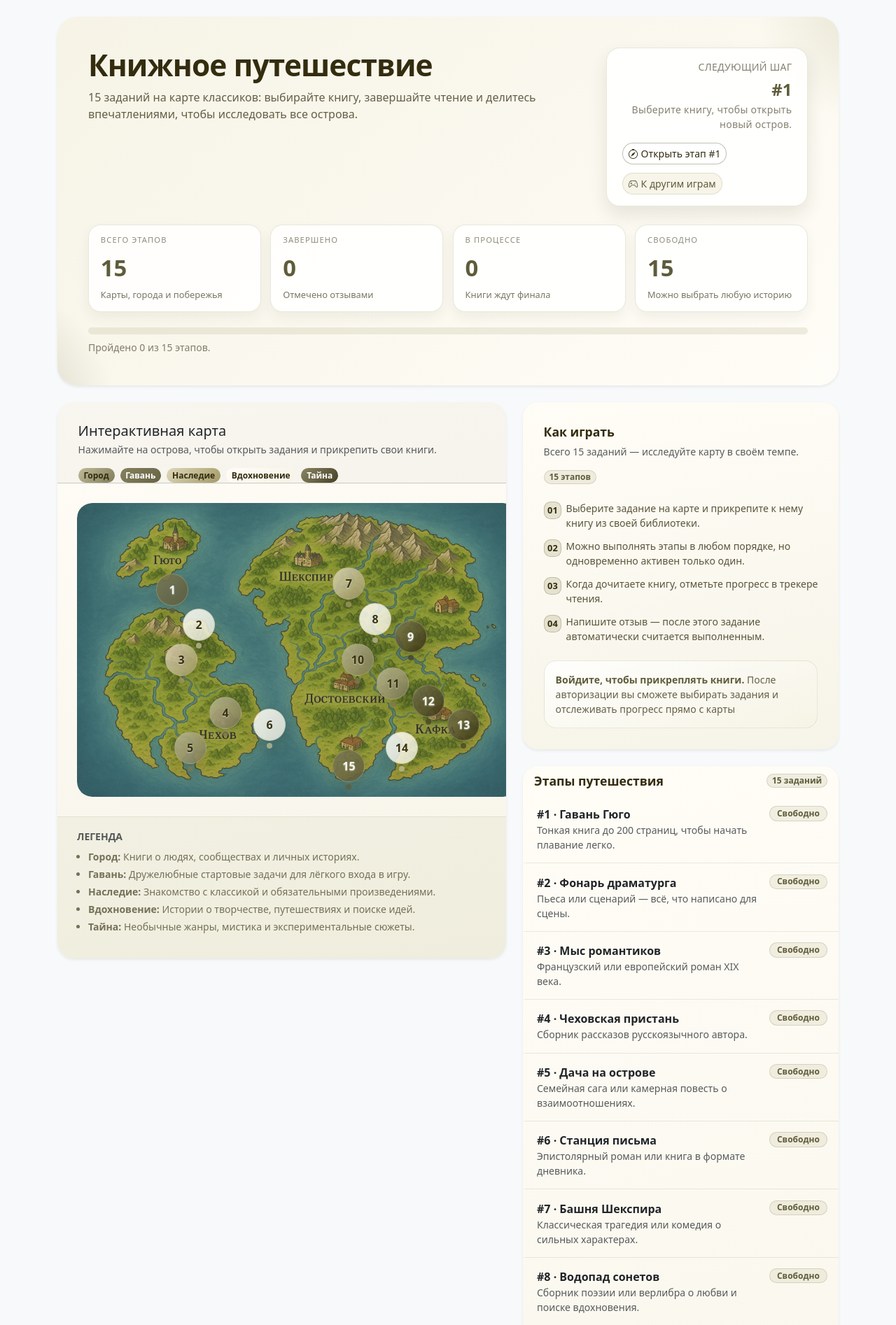
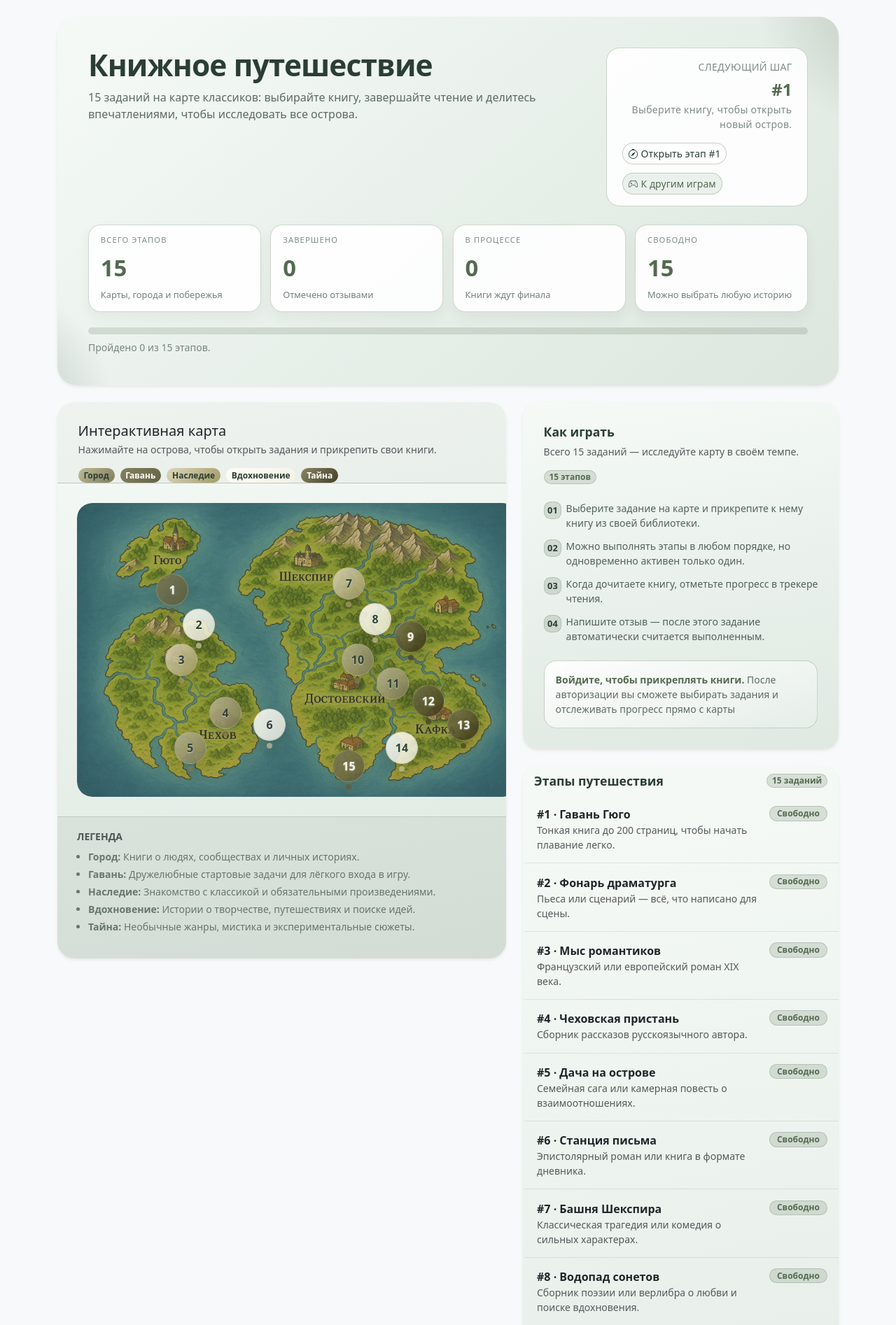
Before and after one commit to OlgaKuznetsova03/Mybooks_server, a Django app: page /games/journey-map/ in a window 1280 px wide; the page is wider, and only the part inside the window is pictured. Shown: the part 81-1975 px from the top of that part at 70% size. Run offline with Django 4.2, Linux system fonts and the light colour scheme.

Commit message:
книжное путешествие настраиваем цвет8

```diff
--- a/games/static/games/game-pages.css
+++ b/games/static/games/game-pages.css
@@ -1,22 +1,22 @@
 :root {
-  --journey-ink: #332c0f;
-  --journey-olive: #5f5c3b;
-  --journey-fern: #7b7752;
-  --journey-gold: #bcb893;
-  --journey-sand: #f6f3e5;
-  --journey-cream: #fffdf6;
-  --journey-mist: rgba(188, 184, 147, 0.25);
-  --journey-haze: rgba(95, 92, 59, 0.12);
+  --journey-ink: #2b3e34;
+  --journey-olive: #546a50;
+  --journey-fern: #6f8973;
+  --journey-gold: #9fb5a4;
+  --journey-sand: #e7efe9;
+  --journey-cream: #f5faf6;
+  --journey-mist: rgba(84, 106, 80, 0.18);
+  --journey-haze: rgba(43, 62, 52, 0.12);
 }
 
 .game-hero {
   position: relative;
-   border-radius: 1.75rem;
+  border-radius: 1.75rem;
   overflow: hidden;
   color: var(--journey-ink);
-  background: linear-gradient(140deg, rgba(246, 243, 229, 0.95), rgba(255, 253, 246, 0.92));
-  border: 1px solid rgba(188, 184, 147, 0.28);
-  box-shadow: 0 20px 45px rgba(51, 44, 15, 0.08);
+  background: linear-gradient(140deg, rgba(245, 250, 246, 0.96), rgba(217, 228, 219, 0.9));
+  border: 1px solid rgba(84, 106, 80, 0.24);
+  box-shadow: 0 20px 45px rgba(43, 62, 52, 0.08);
 }
 
 .game-hero::before,
@@ -24,7 +24,7 @@
   content: "";
   position: absolute;
   border-radius: 999px;
-  background: radial-gradient(circle at center, rgba(188, 184, 147, 0.35), transparent 70%);
+  background: radial-gradient(circle at center, rgba(84, 106, 80, 0.25), transparent 70%);
   pointer-events: none;
 }
 
@@ -38,7 +38,7 @@
   inset: auto auto -40% -25%;
   width: clamp(240px, 44vw, 360px);
   aspect-ratio: 1 / 1;
-  background: radial-gradient(circle at center, rgba(95, 92, 59, 0.28), transparent 70%);
+  background: radial-gradient(circle at center, rgba(43, 62, 52, 0.28), transparent 70%);
 }
 
 .game-hero .card-body {
@@ -54,27 +54,27 @@
 
 .game-hero-description {
   max-width: 44rem;
-  color: rgba(51, 44, 15, 0.75);
+  color: rgba(43, 62, 52, 0.75);
 }
 
 .game-hero-meta {
   max-width: 18rem;
   background: rgba(255, 255, 255, 0.88);
-  border: 1px solid rgba(188, 184, 147, 0.32);
+  border: 1px solid rgba(84, 106, 80, 0.28);
   border-radius: 1.2rem;
   padding: 1rem 1.35rem;
-  box-shadow: 0 12px 26px rgba(51, 44, 15, 0.1);
+  border: 1px solid rgba(84, 106, 80, 0.28);
 }
 
 .game-hero-meta .badge,
 .game-hero-meta .small {
   letter-spacing: 0.02em;
-  color: rgba(51, 44, 15, 0.55);
+  color: rgba(43, 62, 52, 0.6);
 }
 
 .game-hero .text-muted,
 .game-hero .text-body-secondary {
-  color: rgba(51, 44, 15, 0.6) !important;
+  color: rgba(43, 62, 52, 0.6) !important;
 }
 
 .game-hero-meta .fs-4 {
@@ -93,7 +93,7 @@
 
 .btn-journey-outline {
   border-radius: 999px;
-  border: 1px solid rgba(95, 92, 59, 0.38);
+  border: 1px solid rgba(84, 106, 80, 0.32);
   background: rgba(255, 255, 255, 0.75);
   color: var(--journey-ink);
   transition: background-color 0.2s ease, color 0.2s ease, border-color 0.2s ease, box-shadow 0.2s ease;
@@ -104,67 +104,67 @@
   background: var(--journey-olive);
   color: #fff;
   border-color: var(--journey-olive);
-  box-shadow: 0 0 0 0.2rem rgba(188, 184, 147, 0.25);
+  border: 1px solid rgba(84, 106, 80, 0.32);
 }
 
 .btn-journey-primary {
   border-radius: 0.95rem;
-  border: 1px solid rgba(95, 92, 59, 0.4);
-  background: linear-gradient(140deg, var(--journey-olive), var(--journey-fern));
+  border: 1px solid rgba(43, 62, 52, 0.45);
+  background: linear-gradient(140deg, var(--journey-olive), var(--journey-ink));
   color: #fff;
   font-weight: 600;
-  box-shadow: 0 16px 28px rgba(51, 44, 15, 0.12);
+  box-shadow: 0 16px 28px rgba(43, 62, 52, 0.12);
   transition: transform 0.2s ease, box-shadow 0.2s ease, background 0.2s ease, border-color 0.2s ease;
 }
 
 .btn-journey-primary:hover,
 .btn-journey-primary:focus-visible {
-  background: linear-gradient(140deg, var(--journey-ink), var(--journey-olive));
-  border-color: rgba(51, 44, 15, 0.65);
-  box-shadow: 0 18px 32px rgba(51, 44, 15, 0.15);
+  background: linear-gradient(140deg, var(--journey-ink), #1c2a23);
+  border-color: rgba(43, 62, 52, 0.6);
+  box-shadow: 0 18px 32px rgba(43, 62, 52, 0.15);
   color: #fff;
 }
 
 .btn-journey-ghost {
   border-radius: 0.9rem;
-  border: 1px solid rgba(188, 184, 147, 0.45);
+  border: 1px solid rgba(84, 106, 80, 0.3);
   background: rgba(255, 255, 255, 0.92);
   color: var(--journey-olive);
   font-weight: 600;
-  box-shadow: 0 12px 24px rgba(51, 44, 15, 0.08);
+  box-shadow: 0 12px 24px rgba(43, 62, 52, 0.08);
   transition: background-color 0.2s ease, color 0.2s ease, box-shadow 0.2s ease, border-color 0.2s ease;
 }
 
 .btn-journey-ghost:hover,
 .btn-journey-ghost:focus-visible {
-  background: rgba(188, 184, 147, 0.2);
+  background: rgba(84, 106, 80, 0.16);
   color: var(--journey-ink);
-  border-color: rgba(95, 92, 59, 0.32);
-  box-shadow: 0 14px 30px rgba(51, 44, 15, 0.12);
+  border-color: rgba(43, 62, 52, 0.32);
+  box-shadow: 0 14px 30px rgba(43, 62, 52, 0.12);
 }
 
 .btn-journey-success {
   border-radius: 0.9rem;
-  border: 1px solid rgba(123, 119, 82, 0.35);
-  background: linear-gradient(140deg, rgba(188, 184, 147, 0.55), rgba(123, 119, 82, 0.7));
+  border: 1px solid rgba(84, 106, 80, 0.32);
+  background: linear-gradient(140deg, rgba(155, 182, 162, 0.65), rgba(84, 106, 80, 0.85));
   color: #fff;
   font-weight: 600;
-  box-shadow: 0 14px 26px rgba(51, 44, 15, 0.12);
+  box-shadow: 0 14px 26px rgba(43, 62, 52, 0.12);
   transition: background-color 0.2s ease, box-shadow 0.2s ease, border-color 0.2s ease;
 }
 
 .btn-journey-success:hover,
 .btn-journey-success:focus-visible {
-  background: linear-gradient(140deg, rgba(123, 119, 82, 0.9), rgba(95, 92, 59, 0.85));
-  border-color: rgba(95, 92, 59, 0.55);
-  box-shadow: 0 18px 32px rgba(51, 44, 15, 0.15);
+  background: linear-gradient(140deg, rgba(84, 106, 80, 0.95), rgba(43, 62, 52, 0.9));
+  border-color: rgba(43, 62, 52, 0.55);
+  box-shadow: 0 18px 32px rgba(43, 62, 52, 0.15);
   color: #fff;
 }
 
 .btn-journey-soft {
   border-radius: 999px;
-  border: 1px solid rgba(188, 184, 147, 0.35);
-  background: rgba(246, 243, 229, 0.85);
+  border: 1px solid rgba(84, 106, 80, 0.28);
+  background: rgba(231, 239, 233, 0.85);
   color: var(--journey-olive);
   transition: background-color 0.2s ease, color 0.2s ease, border-color 0.2s ease, box-shadow 0.2s ease;
 }
@@ -205,15 +205,15 @@
   display: flex;
   flex-direction: column;
   gap: 0.35rem;
-  border: 1px solid rgba(188, 184, 147, 0.32);
-  box-shadow: 0 8px 18px rgba(51, 44, 15, 0.06);
+  border: 1px solid rgba(84, 106, 80, 0.26);
+  box-shadow: 0 8px 18px rgba(43, 62, 52, 0.06);
 }
 
 .game-hero-stat .label {
   font-size: 0.7rem;
   text-transform: uppercase;
   letter-spacing: 0.1em;
-  color: rgba(51, 44, 15, 0.55);
+  color: rgba(43, 62, 52, 0.6);
 }
 
 .game-hero-stat .value {
@@ -224,7 +224,7 @@
 
 .game-hero-stat .hint {
   font-size: 0.8rem;
-  color: rgba(51, 44, 15, 0.65);
+  color: rgba(43, 62, 52, 0.65);
 }
 
 .game-progress {
@@ -245,9 +245,9 @@
 
 .game-panel {
   border-radius: 1.35rem;
-  border: 1px solid rgba(188, 184, 147, 0.28);
-  background: linear-gradient(170deg, rgba(255, 253, 246, 0.95), rgba(246, 243, 229, 0.85));
-  box-shadow: 0 16px 32px rgba(51, 44, 15, 0.07);
+  border: 1px solid rgba(84, 106, 80, 0.24);
+  background: linear-gradient(170deg, rgba(245, 250, 246, 0.95), rgba(217, 228, 219, 0.82));
+  box-shadow: 0 16px 32px rgba(43, 62, 52, 0.07);
 }
 
 .game-panel .card-header,
@@ -261,7 +261,7 @@
 }
 
 .game-panel--soft {
-  background: linear-gradient(170deg, rgba(255, 253, 246, 0.95), rgba(246, 243, 229, 0.85));
+  background: linear-gradient(170deg, rgba(245, 250, 246, 0.95), rgba(217, 228, 219, 0.8));
 }
 
 .game-panel-title {
@@ -282,7 +282,7 @@
   position: relative;
   padding-left: 2rem;
   margin-bottom: 0.75rem;
-  color: rgba(51, 44, 15, 0.8);
+  color: rgba(43, 62, 52, 0.8);
 }
 
 .game-checklist li::before {
@@ -296,18 +296,18 @@
   border-radius: 0.6rem;
   display: grid;
   place-items: center;
-  background: rgba(188, 184, 147, 0.35);
+  background: rgba(84, 106, 80, 0.18);
   color: var(--journey-ink);
   font-weight: 600;
   font-size: 0.8rem;
-  box-shadow: inset 0 0 0 1px rgba(95, 92, 59, 0.28);
+  box-shadow: inset 0 0 0 1px rgba(84, 106, 80, 0.22);
 }
 
 .game-hint {
   border-radius: 1.1rem;
-  background: linear-gradient(160deg, rgba(255, 255, 255, 0.85), rgba(246, 243, 229, 0.85));
-  border: 1px solid rgba(188, 184, 147, 0.28);
-  color: rgba(51, 44, 15, 0.75);
+  background: linear-gradient(160deg, rgba(255, 255, 255, 0.9), rgba(231, 239, 233, 0.85));
+  border: 1px solid rgba(84, 106, 80, 0.26);
+  color: rgba(43, 62, 52, 0.75);
 }
 
 .game-hint strong {
@@ -317,9 +317,9 @@
 .journey-map-card {
   border-radius: 1.5rem;
   overflow: hidden;
-  background: linear-gradient(170deg, rgba(255, 253, 246, 0.95), rgba(246, 243, 229, 0.85));
-  border: 1px solid rgba(188, 184, 147, 0.28);
-  box-shadow: 0 18px 36px rgba(51, 44, 15, 0.07);
+  background: linear-gradient(170deg, rgba(245, 250, 246, 0.96), rgba(217, 228, 219, 0.84));
+  border: 1px solid rgba(84, 106, 80, 0.24);
+  box-shadow: 0 18px 36px rgba(43, 62, 52, 0.07);
 }
 
 .journey-map-card .card-header {
@@ -332,15 +332,15 @@
 
 .journey-map-card .card-footer {
   padding: 1.1rem clamp(1.35rem, 2vw + 1rem, 1.75rem) clamp(1.5rem, 2vw + 1.4rem, 1.9rem);
-  border-top: 1px solid rgba(188, 184, 147, 0.28);
-  background: rgba(188, 184, 147, 0.12);
+  border-top: 1px solid rgba(84, 106, 80, 0.2);
+  background: rgba(84, 106, 80, 0.08);
 }
 
 .journey-map-card .journey-map__canvas {
   border-radius: 1.35rem;
   border: none;
-  box-shadow: inset 0 0 0 1px rgba(188, 184, 147, 0.22);
-  background: linear-gradient(180deg, rgba(246, 243, 229, 0.75), rgba(255, 255, 255, 0.9));
+  box-shadow: inset 0 0 0 1px rgba(84, 106, 80, 0.18);
+  background: linear-gradient(180deg, rgba(231, 239, 233, 0.75), rgba(255, 255, 255, 0.9));
 }
 
 .journey-map-card .journey-map__canvas::before {
@@ -357,19 +357,19 @@
 .journey-legend-hints {
   margin-bottom: 0;
   padding-left: 1rem;
-  color: rgba(51, 44, 15, 0.65);
+  color: rgba(43, 62, 52, 0.65);
 }
 
 .journey-stage-list__item {
   padding: 0.95rem 1.15rem;
   border: none;
-  border-bottom: 1px solid rgba(95, 92, 59, 0.12);
+  border-bottom: 1px solid rgba(84, 106, 80, 0.14);
   background: transparent;
   transition: background-color 0.2s ease, transform 0.2s ease;
 }
 
 .journey-stage-list__item:hover {
-  background: rgba(246, 243, 229, 0.7);
+  background: rgba(217, 228, 219, 0.38);
 }
 
 .journey-stage-list__status {
@@ -380,24 +380,24 @@
 }
 
 .journey-stage-list__status--available {
-  background: rgba(188, 184, 147, 0.2);
+  background: rgba(84, 106, 80, 0.18);
   color: var(--journey-olive);
-  box-shadow: inset 0 0 0 1px rgba(95, 92, 59, 0.18);
+  box-shadow: inset 0 0 0 1px rgba(84, 106, 80, 0.22);
 }
 
 .journey-stage-list__status--in_progress {
-  background: rgba(123, 119, 82, 0.18);
+  background: rgba(122, 149, 124, 0.18);
   color: var(--journey-ink);
 }
 
 .journey-stage-list__status--completed {
-  background: rgba(95, 92, 59, 0.18);
-  color: var(--journey-ink);
+  background: rgba(43, 62, 52, 0.25);
+  color: #fff;
 }
 
 .journey-stage-panel {
   --bs-offcanvas-width: min(420px, 100vw);
-  background: linear-gradient(180deg, rgba(246, 243, 229, 0.85), rgba(255, 255, 255, 0.95));
+  background: linear-gradient(180deg, rgba(231, 239, 233, 0.85), rgba(255, 255, 255, 0.95));
   color: var(--journey-ink);
 }
 
@@ -444,35 +444,35 @@
 
 .journey-alert {
   border-radius: 1.1rem;
-  border: 1px solid rgba(188, 184, 147, 0.32);
-  background: linear-gradient(150deg, rgba(255, 253, 246, 0.94), rgba(246, 243, 229, 0.85));
-  color: rgba(51, 44, 15, 0.75);
-  box-shadow: 0 12px 24px rgba(51, 44, 15, 0.08);
+  border: 1px solid rgba(84, 106, 80, 0.28);
+  background: linear-gradient(150deg, rgba(245, 250, 246, 0.94), rgba(217, 228, 219, 0.82));
+  color: rgba(43, 62, 52, 0.75);
+  box-shadow: 0 12px 24px rgba(43, 62, 52, 0.08);
 }
 
 .journey-alert--active {
-  background: linear-gradient(150deg, rgba(188, 184, 147, 0.28), rgba(123, 119, 82, 0.18));
-  border-color: rgba(123, 119, 82, 0.35);
+  background: linear-gradient(150deg, rgba(155, 182, 162, 0.32), rgba(84, 106, 80, 0.2));
+  border-color: rgba(84, 106, 80, 0.32);
   color: var(--journey-ink);
 }
 
 .journey-alert--info {
-  background: linear-gradient(150deg, rgba(255, 253, 246, 0.9), rgba(188, 184, 147, 0.18));
+  background: linear-gradient(150deg, rgba(245, 250, 246, 0.92), rgba(217, 228, 219, 0.28));
 }
 
 .journey-badge {
-  background: rgba(188, 184, 147, 0.22);
+  background: rgba(84, 106, 80, 0.18);
   color: var(--journey-olive);
-  box-shadow: inset 0 0 0 1px rgba(95, 92, 59, 0.18);
+  box-shadow: inset 0 0 0 1px rgba(84, 106, 80, 0.22);
   font-weight: 600;
 }
 
 
 .game-promo {
   border-radius: 1.4rem;
-  background: linear-gradient(150deg, rgba(246, 243, 229, 0.9), rgba(255, 255, 255, 0.95));
-  border: 1px solid rgba(188, 184, 147, 0.28);
-  box-shadow: 0 16px 30px rgba(51, 44, 15, 0.07);
+  background: linear-gradient(150deg, rgba(245, 250, 246, 0.92), rgba(255, 255, 255, 0.96));
+  border: 1px solid rgba(84, 106, 80, 0.24);
+  box-shadow: 0 16px 30px rgba(43, 62, 52, 0.07);
 }
 
 .game-promo .card-body {
```
Also changed, not shown: other parts of games/static/games/game-pages.css (+20 -20 lines), games/static/games/forgotten-books.css (+41 -41 lines), games/static/games/games-index.css (+50 -50 lines).
